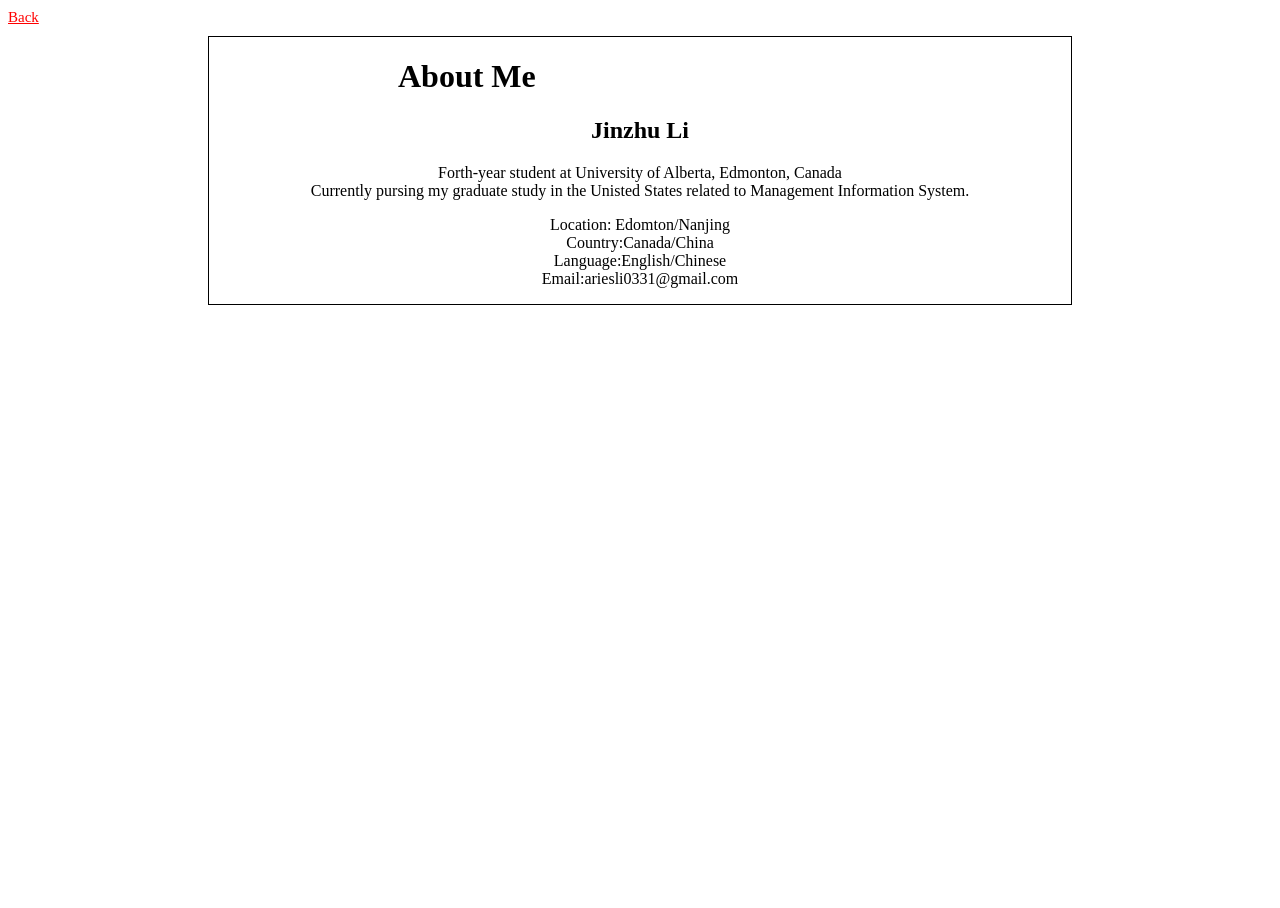
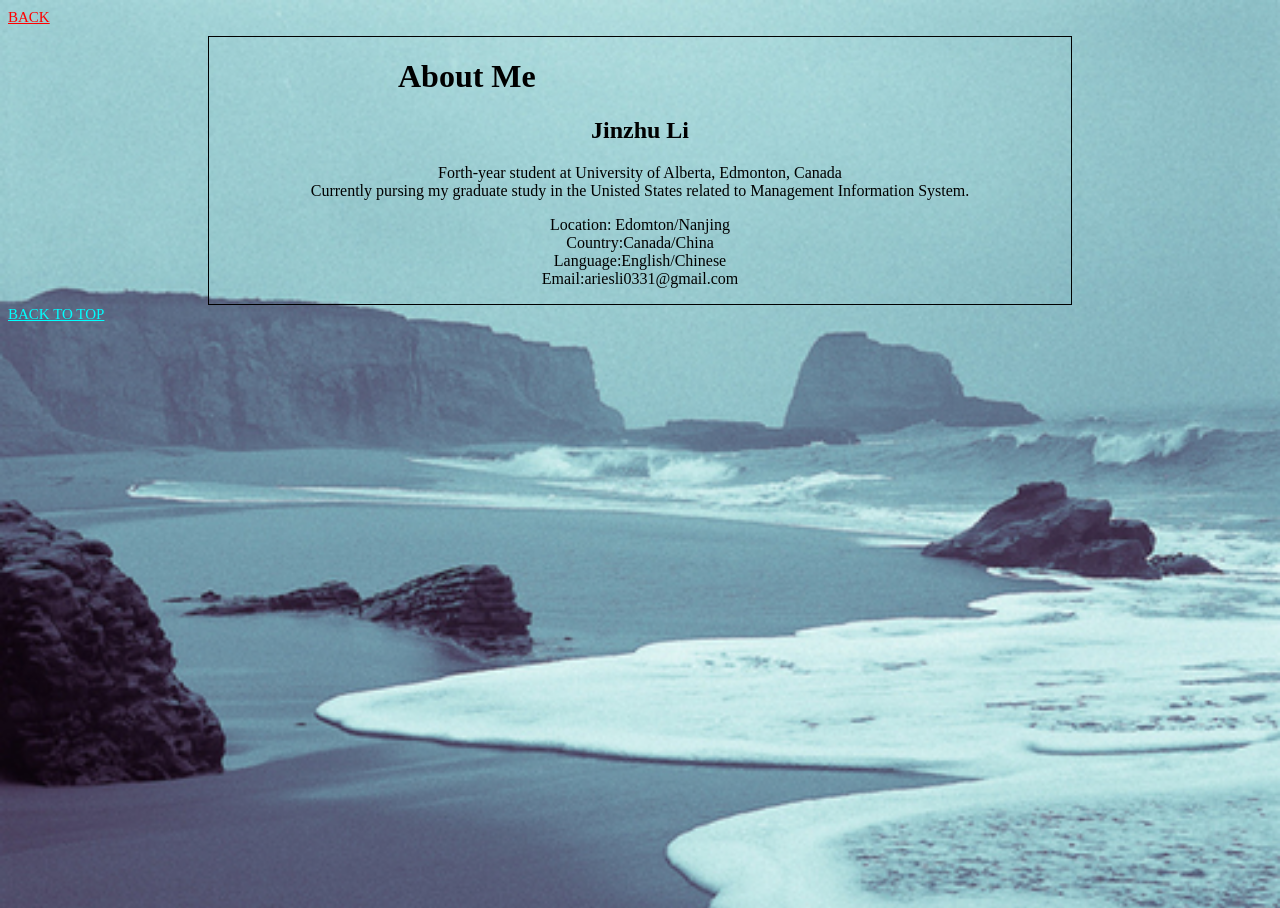
Before and after one commit to Aries0331/Aries0331.github.io, a Jekyll site: the page profile.html, which Jekyll copies as it is, in a window 1280 px wide. Built offline with Jekyll 4.4.1, drawn with Linux system fonts in a browser that asks for light colours; some web fonts are replaced.

Commit message:
add back top and background

```diff
--- a/css/profile.css
+++ b/css/profile.css
@@ -1,4 +1,11 @@
 html, body { height: 100%; }
+
+body.profile {
+  background: url(../image/beach.jpg);
+  background-repeat: no-repeat;
+  background-size: cover;
+  background-color: rgba(0, 255, 255, 0.2);
+}
 
 .nav {
   text-align: left;
@@ -8,6 +15,13 @@ a.back {
   font-family: 'Aldrich';
   font-size: 15px;
   color: red;
+}
+
+a.top {
+  font-family: 'Aldrich';
+  font-size: 15px;
+  color: #00FFFF;
+  text-align: right;
 }
 
 h1.aboutme {
--- a/profile.html
+++ b/profile.html
@@ -12,7 +12,7 @@
   <body class="profile">
     <nav class="nav">
       <a class="back" href="index.html">
-        Back
+        BACK
       </a>
     </nav>
     <div class="container">
@@ -29,7 +29,9 @@
           <p>Location: Edomton/Nanjing<br>Country:Canada/China<br>Language:English/Chinese<br>Email:ariesli0331@gmail.com</p>
         </div>
       </div>
+
     </div>
+    <a href="#" class="top">BACK TO TOP</a>
   </div>
   </body>
 </html>
```
Also changed, not shown: index.html (line endings or trailing spaces).
